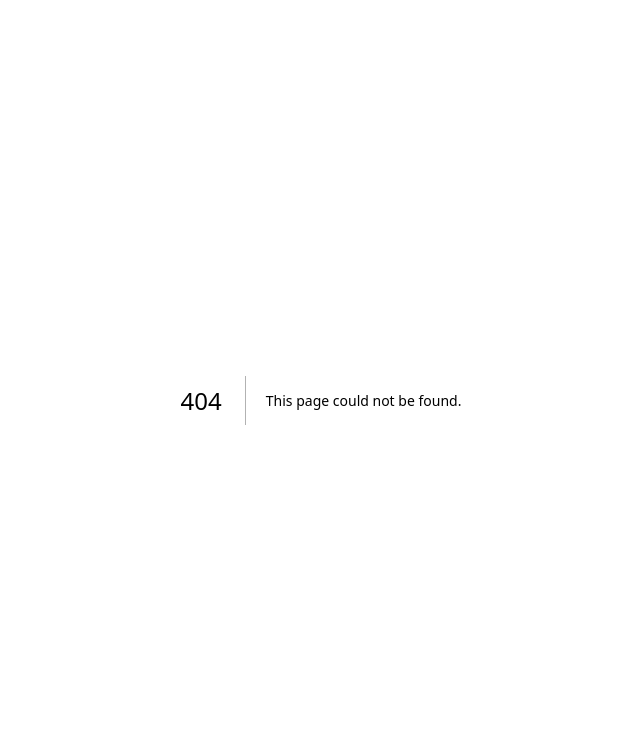
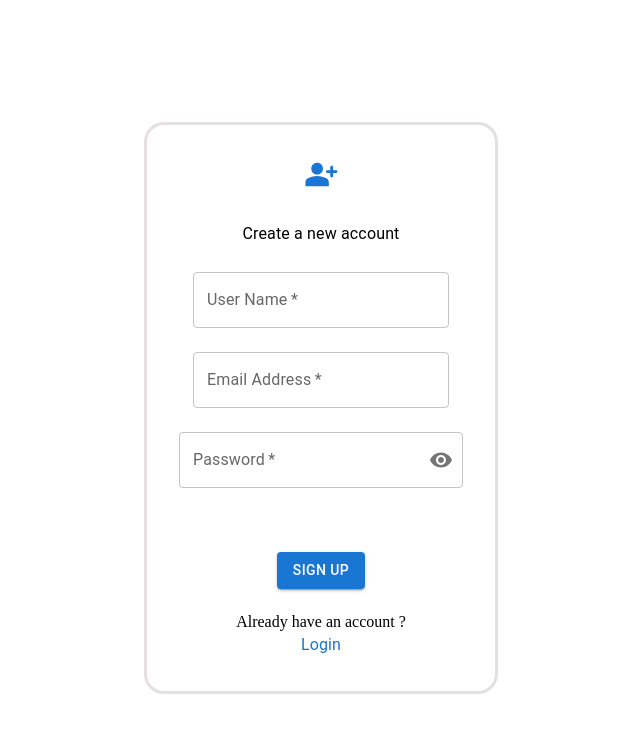
Before and after one commit to balaji1610/authentication, a Next.js app: page /createAccount in a window 1280 px wide. Before the commit this address had no page. Shown: the top 732 px of the page, without its empty margins (319-959 px from the left). Built offline with nearby package versions, Linux system fonts and the light colour scheme.

Commit message:
implemented signup UI

```diff
--- a/src/app/components/signup.jsx
+++ b/src/app/components/signup.jsx
@@ -0,0 +1,179 @@
+"use client";
+import { useState } from "react";
+import { useRouter } from "next/navigation";
+import { Box, Stack } from "@mui/material";
+import IconButton from "@mui/material/IconButton";
+import OutlinedInput from "@mui/material/OutlinedInput";
+import InputLabel from "@mui/material/InputLabel";
+import InputAdornment from "@mui/material/InputAdornment";
+import FormControl from "@mui/material/FormControl";
+import TextField from "@mui/material/TextField";
+import Visibility from "@mui/icons-material/Visibility";
+import VisibilityOff from "@mui/icons-material/VisibilityOff";
+import Typography from "@mui/material/Typography";
+import { ToastContainer } from "react-toastify";
+import "react-toastify/dist/ReactToastify.css";
+import PersonAddAltRoundedIcon from "@mui/icons-material/PersonAddAltRounded";
+import { useFormik } from "formik";
+import * as Yup from "yup";
+import { FormHelperText } from "@mui/material";
+import LoadingButton from "@mui/lab/LoadingButton";
+import { useUserContext } from "../context/userContext";
+export default function Signup() {
+  const router = useRouter();
+  const { newUserCrendential, setNewUserCrendential } = useUserContext();
+  const [showPassword, setShowPassword] = useState(false);
+
+  const handleClickShowPassword = () => setShowPassword((show) => !show);
+
+  const handleOnchange = (event) => {
+    const { name, value } = event.target;
+    setNewUserCrendential((prev) => {
+      return { ...prev, [name]: value };
+    });
+  };
+
+  const formik = useFormik({
+    initialValues: {
+      username: "",
+      email: "",
+      password: "",
+    },
+
+    validationSchema: Yup.object({
+      username: Yup.string(),
+      email: Yup.string().email(),
+      password: Yup.string().matches(
+        /^(?=.*[A-Z])(?=.*[a-z])(?=.*\d)(?=.*[@$!%*?&])[A-Za-z\d@$!%*?&]{8,15}$/,
+        "Required:At least one uppercase, lowercase, number, special character and 8–15 characters"
+      ),
+    }),
+
+    onSubmit: () => {},
+  });
+
+  return (
+    <Box>
+      <Stack
+        direction="column"
+        spacing={1}
+        justifyContent="center"
+        alignItems="center"
+        height="100vh"
+      >
+        <Box
+          sx={{
+            border: "3px solid #E4E0E1",
+            padding: "2rem",
+            borderRadius: "20px",
+          }}
+          component="form"
+          onSubmit={formik.handleSubmit}
+        >
+          <Stack
+            direction="column"
+            spacing={3}
+            justifyContent="center"
+            alignItems="center"
+          >
+            <Box>
+              <PersonAddAltRoundedIcon color="primary" fontSize="large" />
+            </Box>
+            <Box>
+              <Typography variant="subtitle1">Create a new account</Typography>
+            </Box>
+            <Box>
+              <TextField
+                required
+                label="User Name"
+                sx={{ width: "16rem" }}
+                type="text"
+                name="username"
+                onChange={(event) => {
+                  handleOnchange(event);
+                  formik.handleChange(event);
+                }}
+                helperText={formik.touched.username && formik.errors.username}
+                error={
+                  formik.touched.username && Boolean(formik.errors.username)
+                }
+              />
+            </Box>
+            <Box>
+              <TextField
+                required
+                label="Email Address"
+                sx={{ width: "16rem" }}
+                type="email"
+                name="email"
+                onChange={(event) => {
+                  handleOnchange(event);
+                  formik.handleChange(event);
+                }}
+                helperText={formik.touched.email && formik.errors.email}
+                error={formik.touched.email && Boolean(formik.errors.email)}
+              />
+            </Box>
+            <Box>
+              <Box>
+                {" "}
+                <FormControl variant="outlined" required>
+                  <InputLabel error={Boolean(formik.errors.password)}>
+                    Password
+                  </InputLabel>
+                  <OutlinedInput
+                    type={showPassword ? "text" : "password"}
+                    endAdornment={
+                      <InputAdornment position="end">
+                        <IconButton
+                          onClick={handleClickShowPassword}
+                          edge="end"
+                        >
+                          {showPassword ? <VisibilityOff /> : <Visibility />}
+                        </IconButton>
+                      </InputAdornment>
+                    }
+                    label="Password"
+                    name="password"
+                    value={formik.values.password}
+                    onChange={(event) => {
+                      handleOnchange(event);
+                      formik.handleChange(event);
+                    }}
+                    error={
+                      formik.touched.password && Boolean(formik.errors.password)
+                    }
+                  />
+                </FormControl>
+              </Box>
+              <Box sx={{ width: "14vw", height: "5vh" }}>
+                {formik.touched.password && formik.errors.password && (
+                  <FormHelperText error sx={{ width: "17rem" }}>
+                    {formik.errors.password}
+                  </FormHelperText>
+                )}
+              </Box>
+            </Box>
+            <Box>
+              <LoadingButton type="submit" variant="contained">
+                SIGN UP
+              </LoadingButton>
+            </Box>
+            <Box>
+              Already have an account ?
+              <Typography
+                variant="subtitle1"
+                color="primary"
+                sx={{ textAlign: "center", cursor: "pointer" }}
+                onClick={() => router.push("./")}
+              >
+                Login
+              </Typography>
+            </Box>
+          </Stack>
+        </Box>
+      </Stack>
+      <ToastContainer position="top-right" autoClose={2000} />
+    </Box>
+  );
+}
--- a/src/app/context/userContext.js
+++ b/src/app/context/userContext.js
@@ -10,6 +10,11 @@ export const UserProvider = ({ children }) => {
     email: "",
     password: "",
   });
+  const [newUserCrendential, setNewUserCrendential] = useState({
+    username: "",
+    email: "",
+    password: "",
+  });
   const [isRememberMe, setISRememberMe] = useState(false);
   return (
     <UserContext.Provider
@@ -18,6 +23,8 @@ export const UserProvider = ({ children }) => {
         setUserCrendential,
         isRememberMe,
         setISRememberMe,
+        newUserCrendential,
+        setNewUserCrendential,
       }}
     >
       {children}
--- /dev/null
+++ b/src/app/createAccount/page.js
@@ -0,0 +1,4 @@
+import SignUp from "../components/signup";
+export default function CreateAccount() {
+  return <SignUp />;
+}
```
